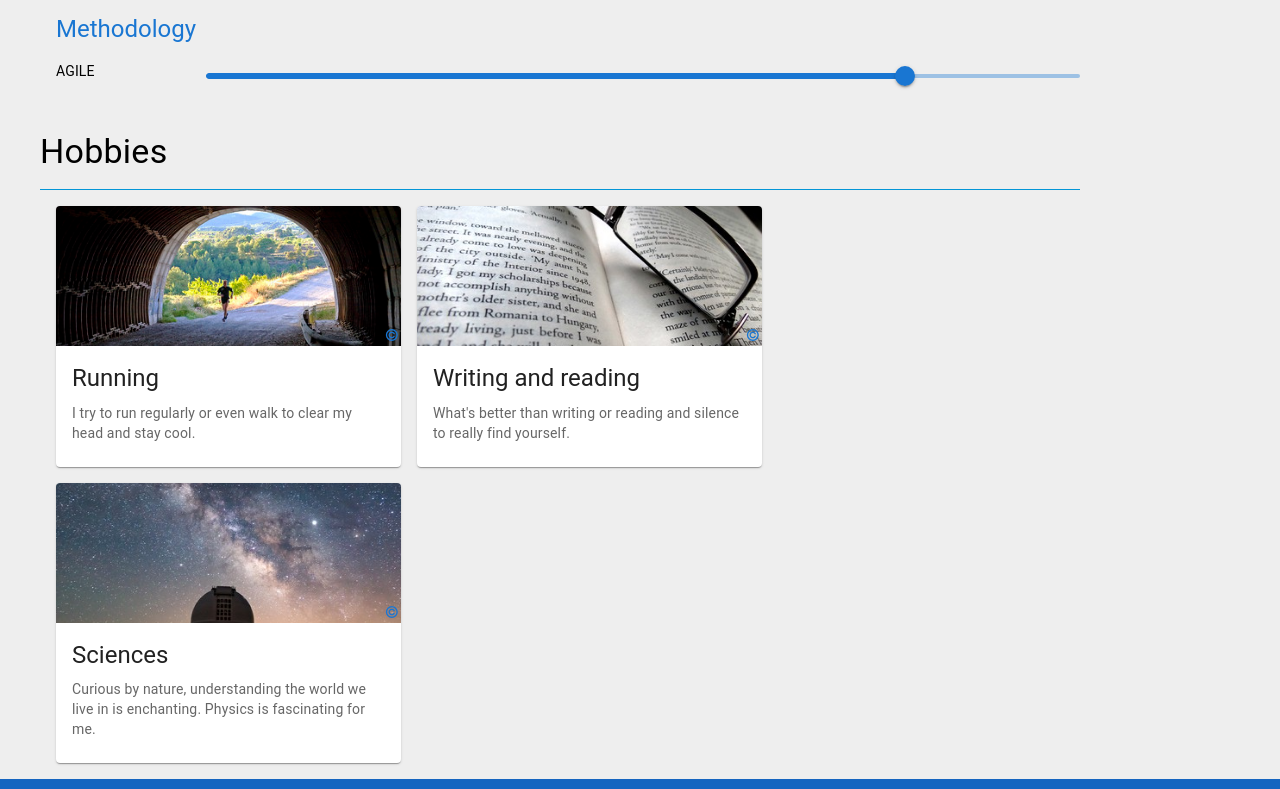
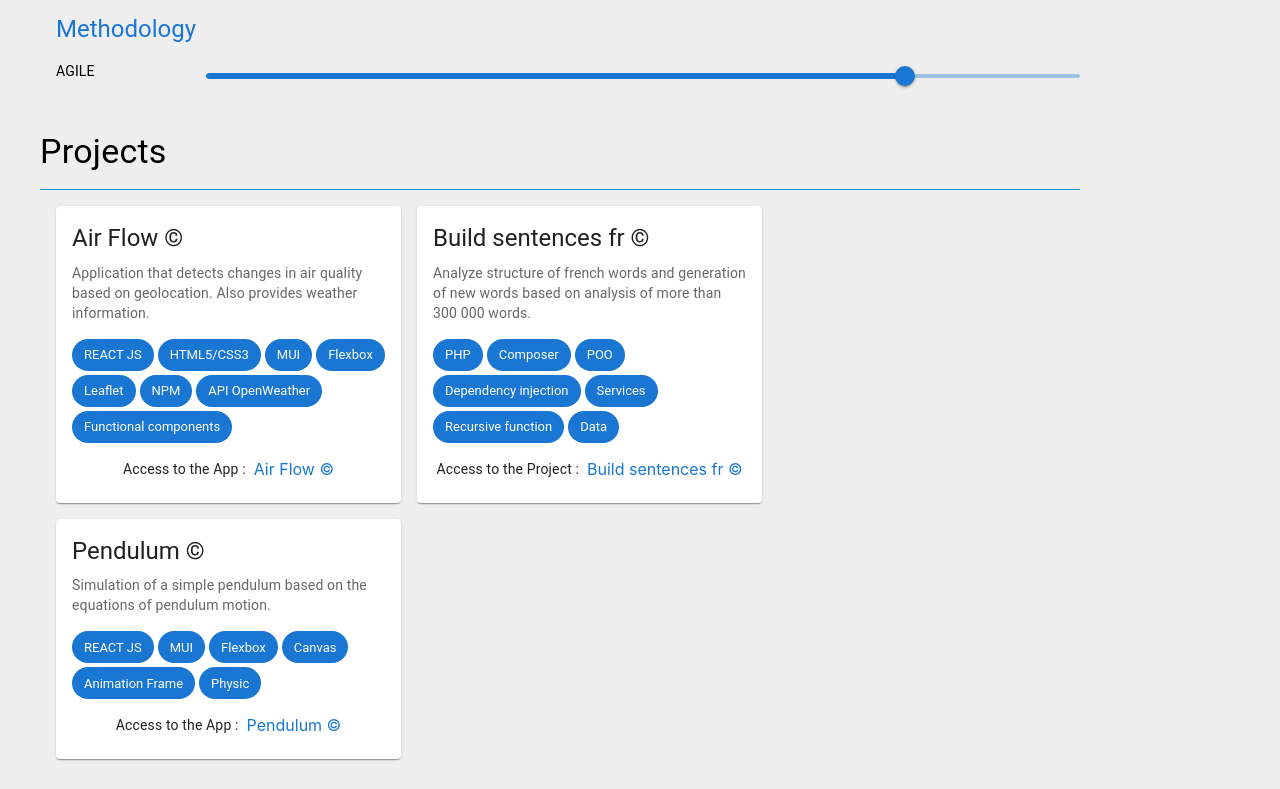
Before and after one commit to MyJooeee/contact-me, a React (Create React App) app: page / in a window 1280 px wide. Shown: the part 2260-3049 px from the top of the page. Built offline with nearby package versions, Linux system fonts and the light colour scheme.

Commit message:
Create component Project

```diff
--- /dev/null
+++ b/src/ContactMe/Project.js
@@ -0,0 +1,32 @@
+// Components
+import { Card, CardContent, Chip, Link, Stack, Typography   } from '@mui/material';
+
+const Project = ({description, infoLink, link, skills, title}) => {
+  return (
+  <Card sx={{ maxWidth: 345 }}>
+    <CardContent>
+      <Stack sx={{ gap: 2 }}>
+        <Stack>
+          <Typography gutterBottom variant="h5" component="div">
+            {title}
+          </Typography>
+          <Typography variant="body2" color="text.secondary">
+            {description}
+          </Typography>
+        </Stack>
+        <Stack direction='row' sx={{flexWrap: 'wrap', gap: 0.5}}>
+        {skills.map((item, idx) => (
+        <Chip key={idx} label={item} color="primary" />
+        ))}
+        </Stack>
+        <Stack direction='row' sx={{alignItems: 'center', justifyContent: 'center', gap: 1}}>
+        <Typography variant='body2'>{infoLink} :</Typography>
+        <Link target="_blank" href={link} underline="none">{title}</Link>
+        </Stack>
+      </Stack>
+    </CardContent>
+  </Card>
+  );
+};
+
+export default Project;
--- a/src/ContactMe/index.js
+++ b/src/ContactMe/index.js
@@ -23,6 +23,7 @@ import Skills from './Skills';
 import Hobby from './Hobby';
 // Logic
 import { useMediaQueries } from '../hooks/useCustomHooks';
+import Project from './Project';
 // import ScrollToTop from './ScrollToTop';
 
 // ---------------------------------------------------------------------------------
@@ -198,6 +199,40 @@ const ContactMe = () => {
         </Stack>
         <Stack sx={{ gap: 2 }}>
           <Typography variant="h4">
+            Projects
+          </Typography>
+          <Divider sx={{ bgcolor: theme.palette.info.light }}/>
+          <Stack direction='row' sx={{ gap: 2, pl: 2, flexWrap: 'wrap' }}>
+            <Project
+              title='Air Flow ©'
+              description='
+                        Application that detects changes in air quality based on geolocation.
+                        Also provides weather information.
+                      '
+              skills={['REACT JS', 'HTML5/CSS3', 'MUI', 'Flexbox', 'Leaflet', 'NPM', 'API OpenWeather', 'Functional components']}
+              infoLink='Access to the App'
+              link='https://myjooeee.github.io/air-flow/'
+            />
+             <Project
+              title='Build sentences fr ©'
+              description='Analyze structure of french words and generation of new words
+                          based on analysis of more than 300 000 words.
+                        '
+              skills={['PHP', 'Composer', 'POO', 'Dependency injection', 'Services', 'Recursive function', 'Data']}
+              infoLink='Access to the Project'
+              link='https://github.com/MyJooeee/build-sentences-fr'
+            />
+            <Project
+              title='Pendulum ©'
+              description='Simulation of a simple pendulum based on the equations of pendulum motion.'
+                        skills={['REACT JS', 'MUI', 'Flexbox', 'Canvas', 'Animation Frame', 'Physic']}
+              infoLink='Access to the App'
+              link='https://myjooeee.github.io/pendulum/'
+            />
+          </Stack>
+        </Stack>
+        <Stack sx={{ gap: 2 }}>
+          <Typography variant="h4">
             Hobbies
           </Typography>
           <Divider sx={{ bgcolor: theme.palette.info.light }}/>
```
